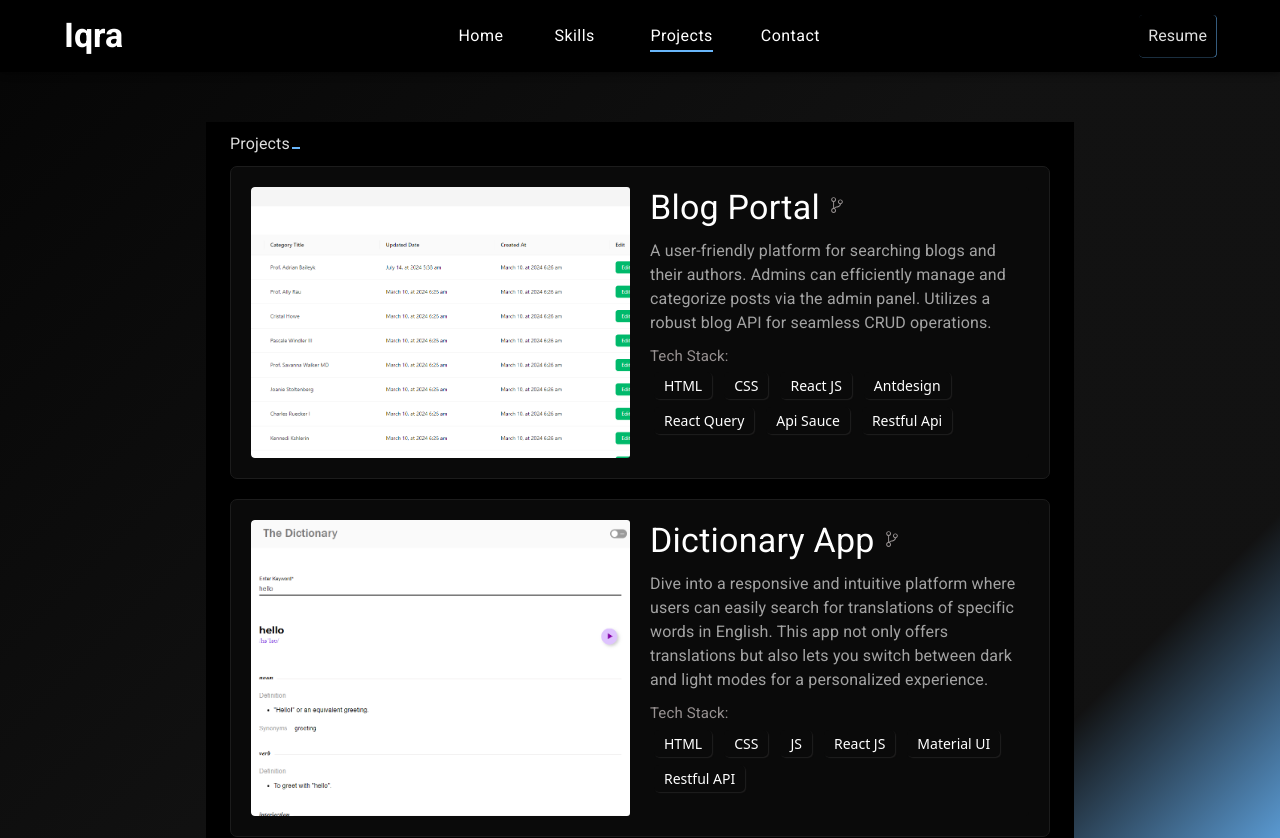
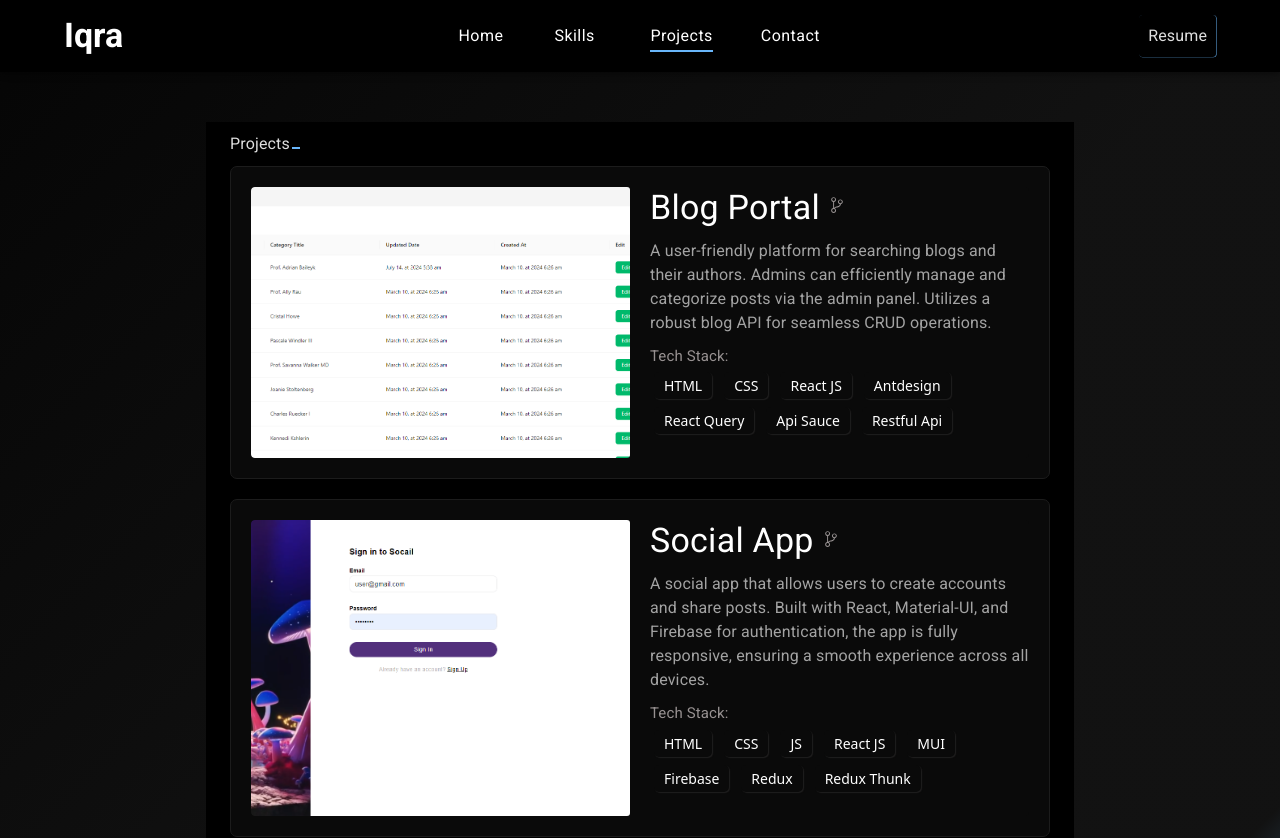
Before and after one commit to Iqra562/IqrasPortfolio, a React (Vite) app in the folder iqra-portfolio/: page /projects in a window 1280 px wide. Shown: the top 838 px of the page. Built offline with nearby package versions, Linux system fonts and the light colour scheme.

Commit message:
Update ProjectData.js

```diff
--- a/iqra-portfolio/src/pages/Projects/ProjectData.js
+++ b/iqra-portfolio/src/pages/Projects/ProjectData.js
@@ -1,5 +1,6 @@
 import blogportal from "../../assets/Images/ProjectImages/blog-portal.png"
 import dictionaryapp from "../../assets/Images/ProjectImages/dictionary-app.png"
+import socailapp from "../../assets/Images/ProjectImages/socail-app.PNG"
 export const ProjectData = [
     {
       name: "Blog Portal",
@@ -9,7 +10,14 @@ export const ProjectData = [
       technologyUsed: ["HTML","CSS","React JS", "Antdesign", "React Query", "Api Sauce","Restful Api"] ,
       image:blogportal
     },
-
+      {
+      name: "Social App",
+      description: "A social app that allows users to create accounts and share posts. Built with React, Material-UI, and Firebase for authentication, the app is fully responsive, ensuring a smooth experience across all devices.",
+      githubLink: "https://github.com/Iqra562/SocialApp.git",
+      liveLink: "https://social-app-black.vercel.app/",
+      technologyUsed: ["HTML","CSS","JS","React JS", "MUI", "Firebase", "Redux","Redux Thunk"] ,
+      image:socailapp
+    },
     {
       name: "Dictionary App",
       description: " Dive into a responsive and intuitive platform where users can easily search for translations of specific words in English. This app not only offers translations but also lets you switch between dark and light modes for a personalized experience.",
```
